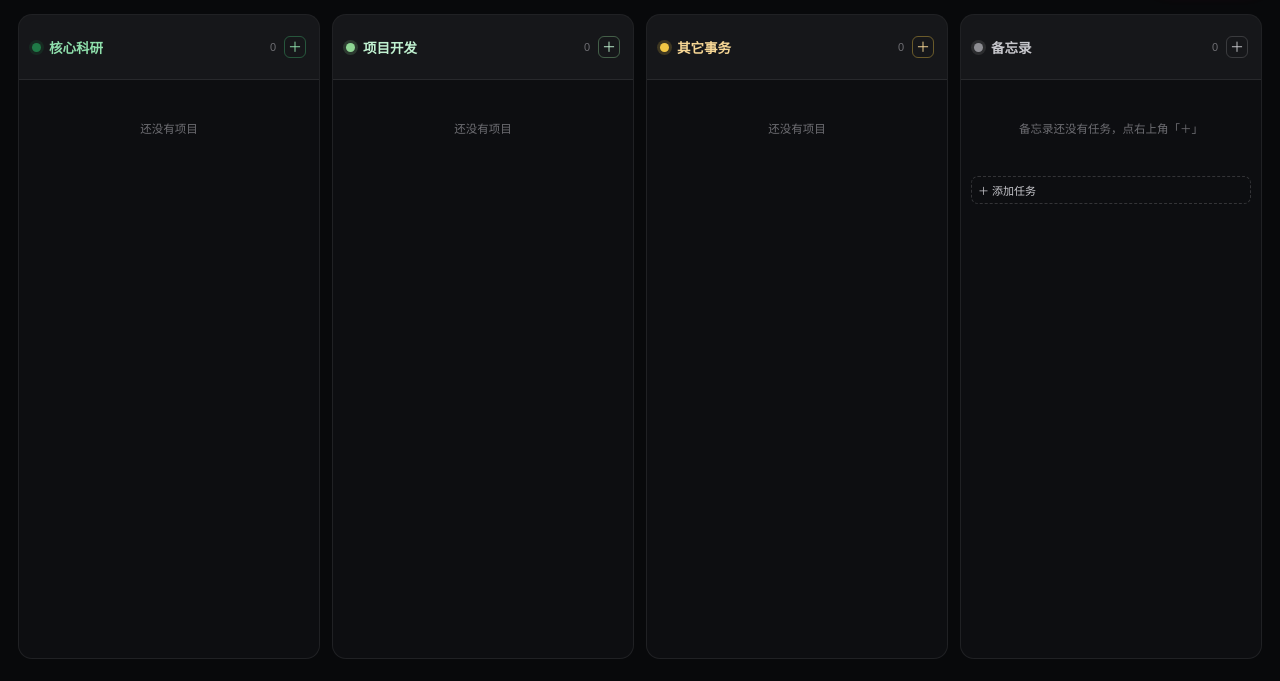
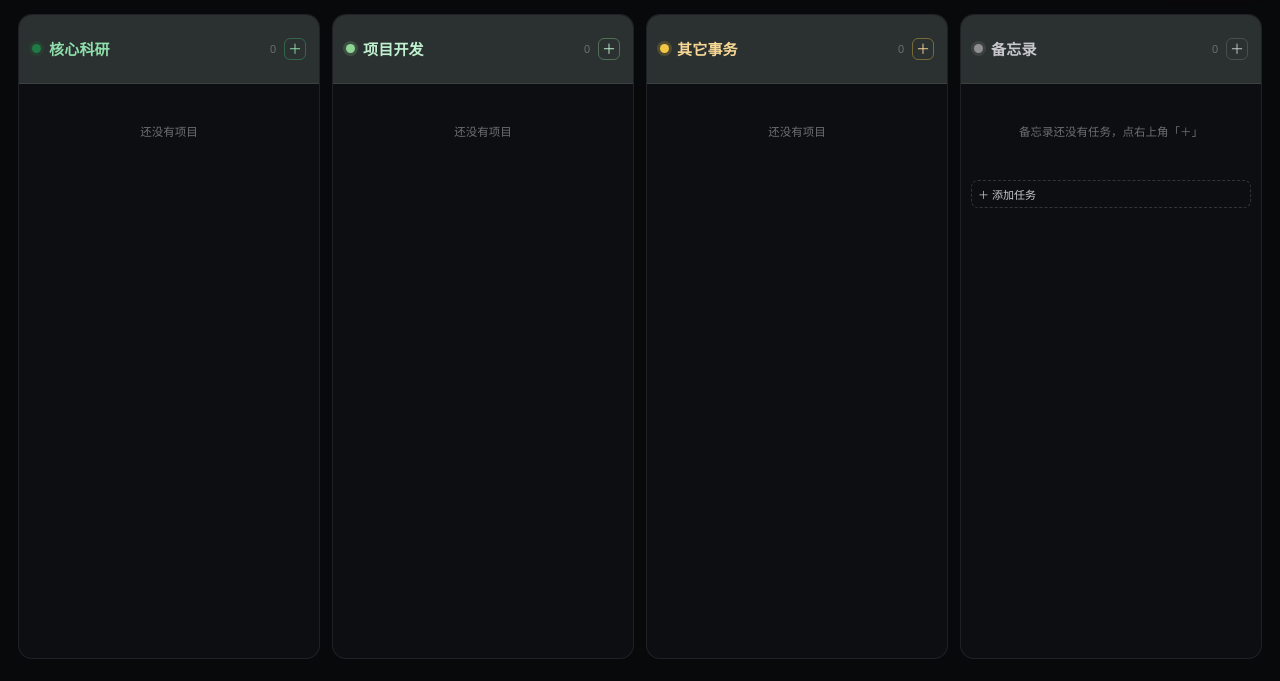
Before and after one commit to chenshi0504/personal-management-hub, a Flask app: page /planner in a window 1280 px wide. Shown: the part 124-805 px from the top of the page. Run offline with Flask 3, Linux system fonts and the light colour scheme; data that the repository does not hold is empty.

Commit message:
style: 四列列头统一淡绿底，标题与圆点保留分类色，字号加大

```diff
--- a/static/planner.css
+++ b/static/planner.css
@@ -132,10 +132,11 @@ body.planner-page {
   gap: 8px;
   padding: 11px 13px;
   border-bottom: 1px solid var(--pl-line);
-  background: var(--mx-fill-weak);
+  /* 四列统一淡绿底，各列只靠标题和圆点区分颜色 */
+  background: color-mix(in srgb, #1f7a46 7%, var(--mx-panel));
 }
 .col-dot { width: 9px; height: 9px; border-radius: 50%; background: var(--cat); box-shadow: 0 0 0 3px color-mix(in srgb, var(--cat) 18%, transparent); }
-.col-head h2 { flex: 1; color: var(--cat-text); font-size: 13.5px; font-weight: 600; }
+.col-head h2 { flex: 1; color: var(--cat-text); font-size: 15px; font-weight: 600; letter-spacing: .2px; }
 .col-count { color: var(--pl-soft); font-size: 11px; font-variant-numeric: tabular-nums; }
 .col-add {
   width: 22px;
--- a/static/theme.css
+++ b/static/theme.css
@@ -133,9 +133,10 @@ html[data-theme="light"] .plan-col {
   background: color-mix(in srgb, var(--cat-bright) 5%, #f7f8fa);
   border-color: color-mix(in srgb, var(--cat-bright) 24%, #e4e6ec);
 }
+/* 四列列头统一淡绿底，颜色只留给标题和圆点 */
 html[data-theme="light"] .col-head {
-  background: color-mix(in srgb, var(--cat-bright) 9%, transparent);
-  border-bottom-color: color-mix(in srgb, var(--cat-bright) 20%, #e4e6ec);
+  background: color-mix(in srgb, #1f7a46 7%, #f7f8fa);
+  border-bottom-color: color-mix(in srgb, #1f7a46 18%, #e4e6ec);
 }
 html[data-theme="light"] .proj {
   background: color-mix(in srgb, var(--cat-bright) 10%, #ffffff);
--- a/templates/planner.html
+++ b/templates/planner.html
@@ -6,7 +6,7 @@
   <meta name="theme-color" content="#08090b">
   <meta name="color-scheme" content="dark">
   <title>项目计划 · 个人管理</title>
-  <link rel="stylesheet" href="/static/planner.css?v=20">
+  <link rel="stylesheet" href="/static/planner.css?v=21">
   <link rel="stylesheet" href="/static/nav.css?v=6">
   <script defer src="/static/nav.js?v=7"></script>
   {% include "_theme.html" %}
```
Also changed, not shown: 1 other file.
